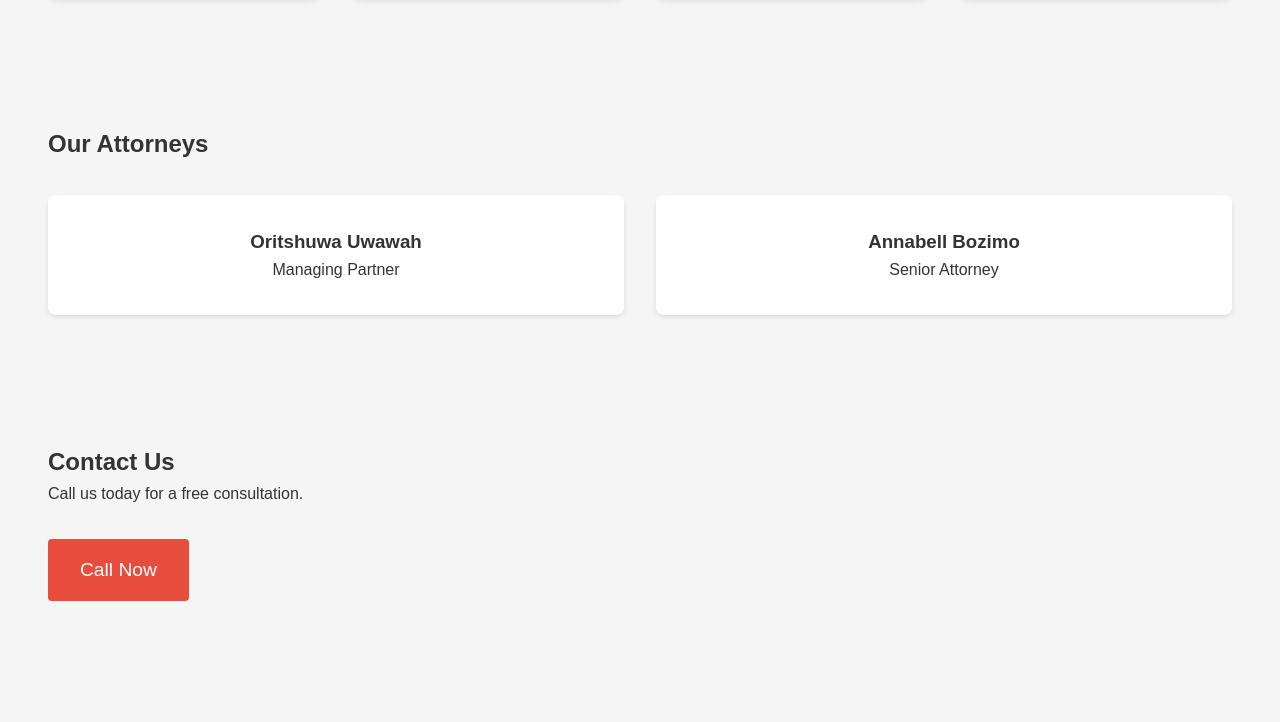
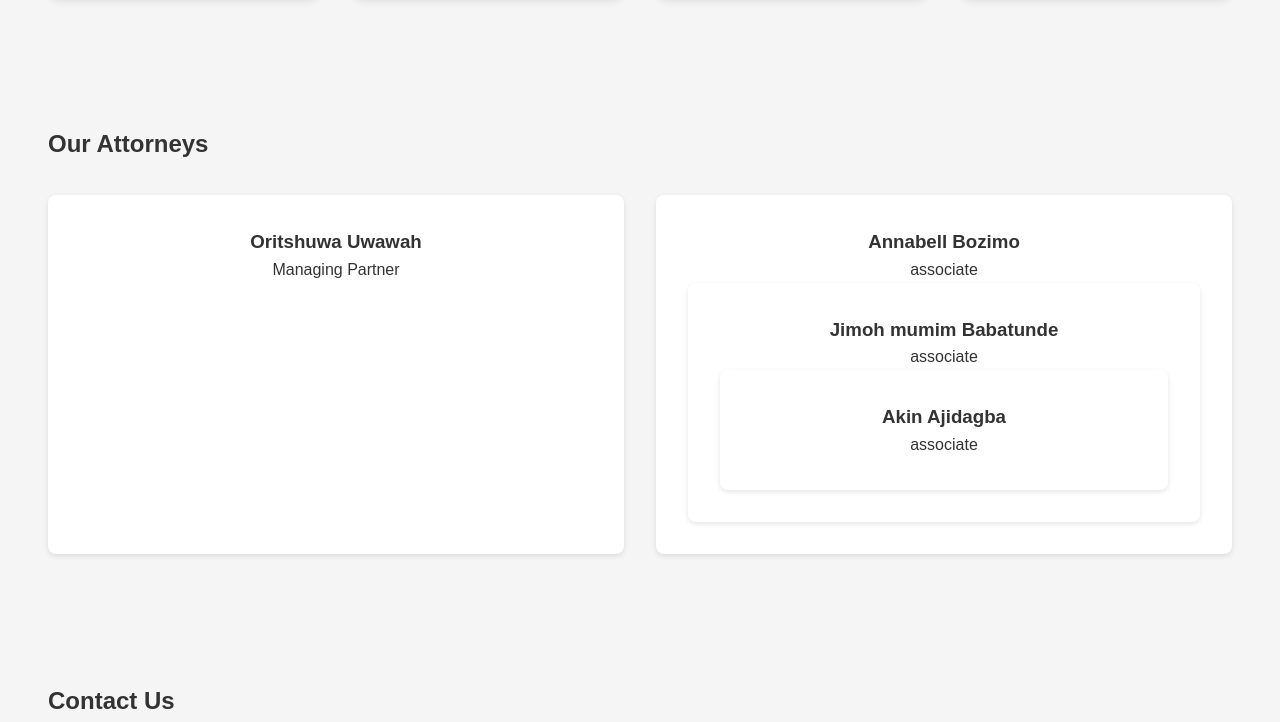
Before and after one commit to Cuwawah/Simple-website-, a plain HTML site: page index.html in a window 1280 px wide. Shown: the part 1810-2532 px from the top of the page. Drawn offline with Linux system fonts and the light colour scheme.

Commit message:
Update index.html

```diff
--- a/index.html
+++ b/index.html
@@ -26,7 +26,7 @@
         </section>
         <section id="about">
             <h2>About Us</h2>
-            <p>Uwawah and Company has been serving the community for over 20 years, providing high-quality legal representation and exceptional client service.</p>
+            <p>Uwawah and Company has been serving the community for over 30 years, providing high-quality legal representation and exceptional client service.</p>
             </section>
        <section id="mission">
             <h2>Our Mission</h2>
@@ -71,7 +71,13 @@
                 </div>
                 <div class="attorney-card">
                     <h3>Annabell Bozimo</h3>
-                    <p>Senior Attorney</p>
+                    <p>associate</p>
+                    <div class= "attorney-card">
+                        <h3>Jimoh mumim Babatunde</h3>
+                        <p>associate</p>
+                        <div class= "attorney-card">
+                            <h3>Akin Ajidagba</h3>
+                            <p>associate</p>
                 </div>
             </div>
         </section>
```
